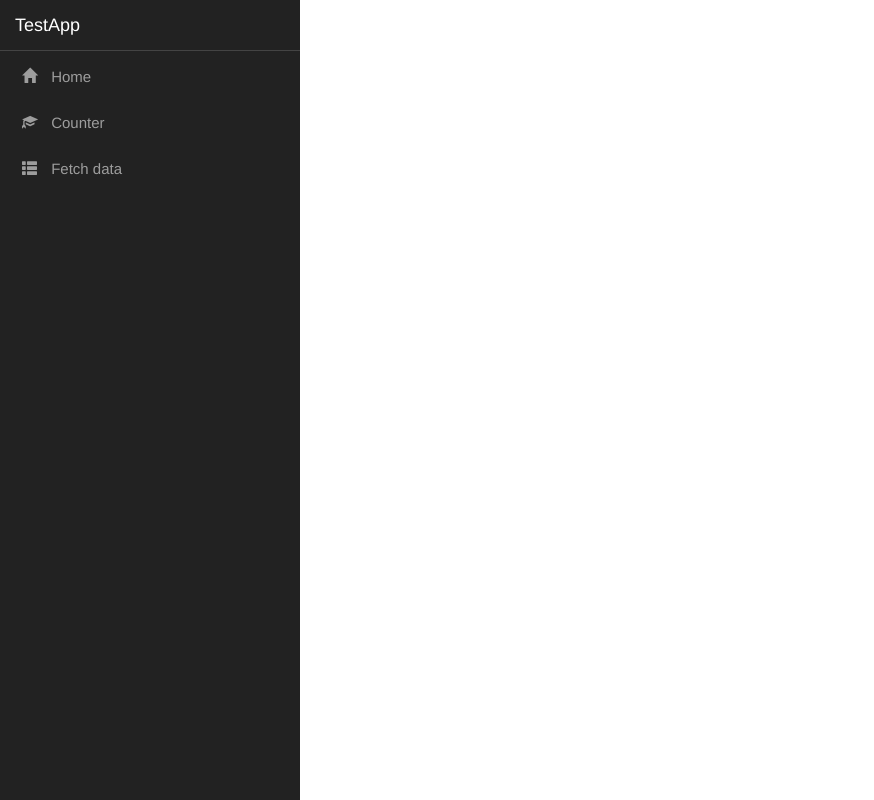
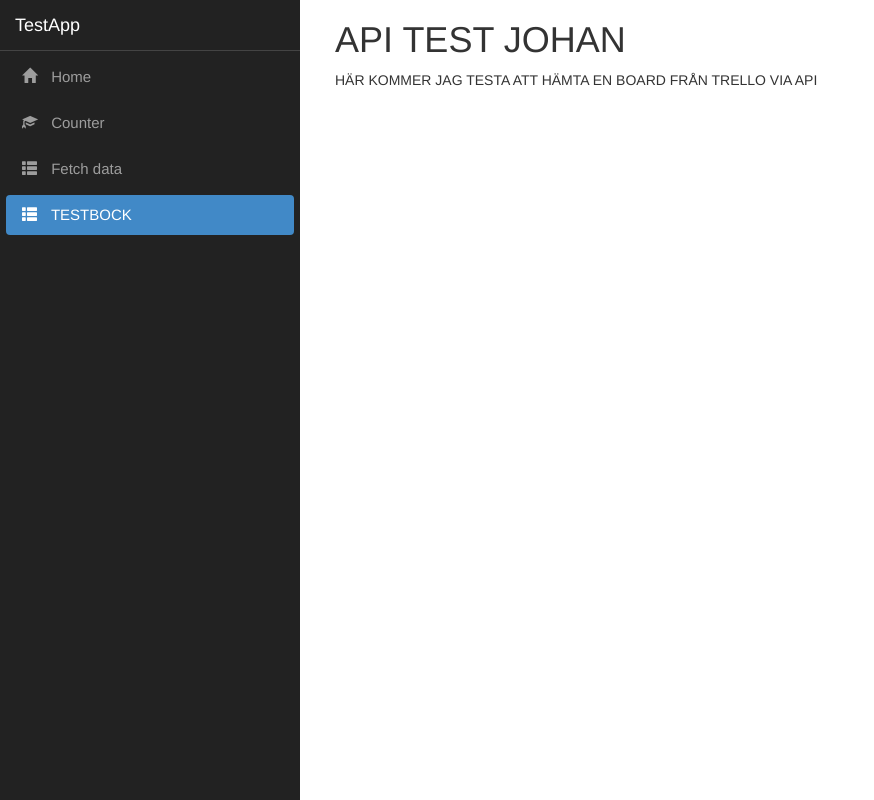
Before and after one commit to trizones/PMStest, an Angular app in the folder TestApp/TestApp/ClientApp/: page /fetch-johan in a window 1280 px wide. Before the commit this address led to /. Shown: the whole page, without its empty margins (0-874 px from the left). Built offline with nearby package versions, Linux system fonts and the light colour scheme.

Commit message:
Lagt till en ny COMPONENT , "TESTBOCK"
här kommer jag göra mina försök på APIer

```diff
--- a/TestApp/TestApp/ClientApp/src/app/app.module.ts
+++ b/TestApp/TestApp/ClientApp/src/app/app.module.ts
@@ -9,6 +9,7 @@
 import { HomeComponent } from './home/home.component';
 import { CounterComponent } from './counter/counter.component';
 import { FetchDataComponent } from './fetch-data/fetch-data.component';
+import { FetchJohanComponent } from './fetch-johan/fetch-johan.component';
 
 @NgModule({
   declarations: [
@@ -16,7 +17,8 @@
     NavMenuComponent,
     HomeComponent,
     CounterComponent,
-    FetchDataComponent
+    FetchDataComponent,
+    FetchJohanComponent
   ],
   imports: [
     BrowserModule.withServerTransition({ appId: 'ng-cli-universal' }),
@@ -26,6 +28,7 @@
       { path: '', component: HomeComponent, pathMatch: 'full' },
       { path: 'counter', component: CounterComponent },
       { path: 'fetch-data', component: FetchDataComponent },
+      { path: 'fetch-johan', component: FetchJohanComponent },
     ])
   ],
   providers: [],
--- /dev/null
+++ b/TestApp/TestApp/ClientApp/src/app/fetch-johan/fetch-johan.component.html
@@ -0,0 +1,3 @@
+<h1>API TEST JOHAN</h1>
+
+<p>HÄR KOMMER JAG TESTA ATT HÄMTA EN BOARD FRÅN TRELLO VIA API</p>
--- a/TestApp/TestApp/ClientApp/src/app/nav-menu/nav-menu.component.html
+++ b/TestApp/TestApp/ClientApp/src/app/nav-menu/nav-menu.component.html
@@ -27,6 +27,11 @@
                 <span class='glyphicon glyphicon-th-list'></span> Fetch data
               </a>
             </li>
+            <li [routerLinkActive]='["link-active"]'>   <!--Johans Test-->
+              <a [routerLink]='["/fetch-johan"]' (click)='collapse()'>
+                <span class='glyphicon glyphicon-th-list'></span> TESTBOCK
+              </a>
+            </li>
           </ul>
         </div>
     </div>
```
Also changed, not shown: TestApp/TestApp/ClientApp/src/app/fetch-johan/fetch-johan.component.ts (added, +9 -0 lines), 1 other file (tests, documents, lock files or other folders). Lines whose indentation alone changed are shown as unchanged.
